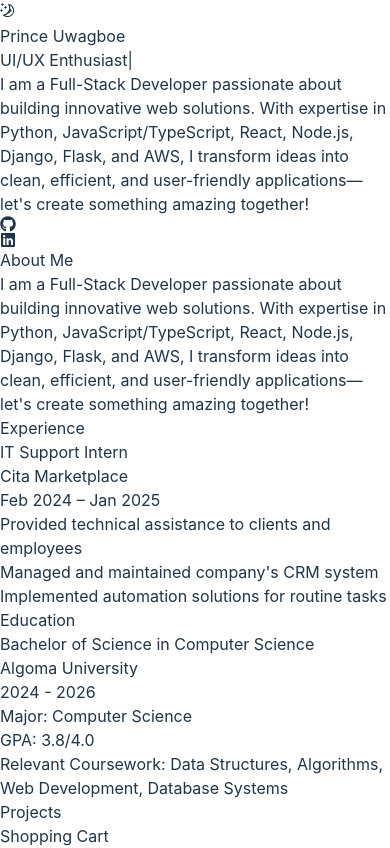
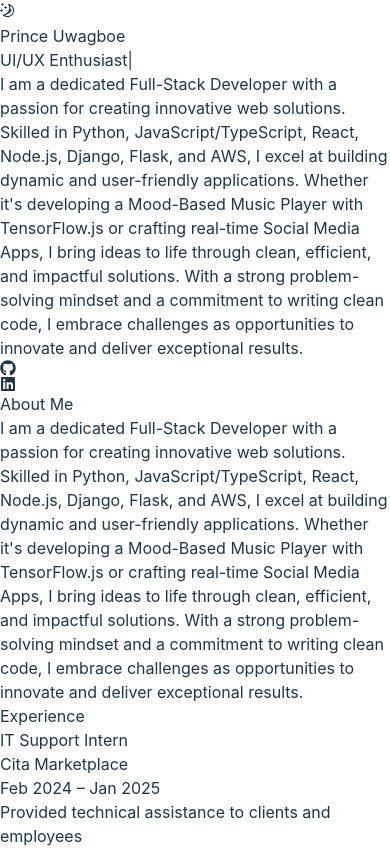
Before and after one commit to MrPrince419/resume-portfolio, a React (Vite) app: page / in a window 390 px wide. Shown: the top 848 px of the page. Built offline with nearby package versions, Linux system fonts and the light colour scheme.

Commit message:
feat: update content and enhance animations

```diff
--- a/src/components/Skills.tsx
+++ b/src/components/Skills.tsx
@@ -25,11 +25,19 @@ function Skills({ skills }: SkillsProps) {
     show: { opacity: 1, y: 0 }
   };
 
+  const skillItem = {
+    initial: { scale: 1 },
+    hover: {
+      scale: 1.05,
+      transition: { duration: 0.15 }
+    }
+  };
+
   const skillCategories = [
-    { title: 'Languages', items: skills.languages },
-    { title: 'Frameworks', items: skills.frameworks },
-    { title: 'Tools', items: skills.tools },
-    { title: 'Databases', items: skills.databases },
+    { title: 'Languages', items: skills.languages, color: 'blue' },
+    { title: 'Frameworks', items: skills.frameworks, color: 'green' },
+    { title: 'Tools', items: skills.tools, color: 'purple' },
+    { title: 'Databases', items: skills.databases, color: 'orange' },
   ];
 
   return (
@@ -37,7 +45,7 @@ function Skills({ skills }: SkillsProps) {
       <motion.h2
         initial={{ opacity: 0, y: 20 }}
         whileInView={{ opacity: 1, y: 0 }}
-        transition={{ duration: 0.5 }}
+        transition={{ duration: 0.3 }}
         viewport={{ once: true }}
         className="text-3xl font-bold mb-8 text-gray-900 dark:text-white"
       >
@@ -49,29 +57,26 @@ function Skills({ skills }: SkillsProps) {
         initial="hidden"
         whileInView="show"
         viewport={{ once: true }}
-        className="grid grid-cols-1 md:grid-cols-2 gap-8"
+        className="grid grid-cols-1 md:grid-cols-2 gap-6"
       >
         {skillCategories.map((category, categoryIndex) => (
           <motion.div
             key={categoryIndex}
             variants={item}
-            className="bg-white dark:bg-gray-800 rounded-lg shadow-lg p-6"
+            className="space-y-4"
           >
-            <h3 className="text-xl font-semibold mb-4 text-gray-900 dark:text-white">
-              {category.title}
-            </h3>
-            <div className="flex flex-wrap gap-3">
+            <h3 className="text-xl font-semibold text-gray-800 dark:text-gray-200">{category.title}</h3>
+            <div className="flex flex-wrap gap-2">
               {category.items.map((skill, skillIndex) => (
-                <motion.div
+                <motion.span
                   key={skillIndex}
-                  whileHover={{ scale: 1.1 }}
-                  whileTap={{ scale: 0.95 }}
-                  className="bg-blue-100 dark:bg-blue-900 px-4 py-2 rounded-full"
+                  variants={skillItem}
+                  initial="initial"
+                  whileHover="hover"
+                  className={`px-3 py-1 bg-${category.color}-100 dark:bg-${category.color}-900 text-${category.color}-800 dark:text-${category.color}-200 rounded-full text-sm cursor-default`}
                 >
-                  <span className="text-blue-800 dark:text-blue-200">
-                    {skill}
-                  </span>
-                </motion.div>
+                  {skill}
+                </motion.span>
               ))}
             </div>
           </motion.div>
--- a/src/data/resume.ts
+++ b/src/data/resume.ts
@@ -5,12 +5,12 @@ const resumeData = {
     email: "uwagboe.o.p@gmail.com",
     phone: "+1234567890",
     links: {
-      linkedin: "https://www.linkedin.com/in/prince-uwagboe/",
+      linkedin: "https://www.linkedin.com/in/prince05/",
       github: "https://github.com/MrPrince419",
       projects: "https://github.com/MrPrince419?tab=repositories"
     }
   },
-  intro: "I am a Full-Stack Developer passionate about building innovative web solutions. With expertise in Python, JavaScript/TypeScript, React, Node.js, Django, Flask, and AWS, I transform ideas into clean, efficient, and user-friendly applications—let's create something amazing together!",
+  intro: "I am a dedicated Full-Stack Developer with a passion for creating innovative web solutions. Skilled in Python, JavaScript/TypeScript, React, Node.js, Django, Flask, and AWS, I excel at building dynamic and user-friendly applications. Whether it's developing a Mood-Based Music Player with TensorFlow.js or crafting real-time Social Media Apps, I bring ideas to life through clean, efficient, and impactful solutions. With a strong problem-solving mindset and a commitment to writing clean code, I embrace challenges as opportunities to innovate and deliver exceptional results.",
   experience: [
     {
       title: "IT Support Intern",
@@ -27,7 +27,7 @@ const resumeData = {
     {
       degree: "Bachelor of Science in Computer Science",
       school: "Algoma University",
-      date: "2024 - 2026",
+      date: "2023 - 2026",
       description: [
         "Major: Computer Science",
         "GPA: 3.8/4.0",
@@ -53,8 +53,22 @@ const resumeData = {
       name: "Task Manager",
       description: "A real-time task management application with collaborative features",
       technologies: ["Node.js", "Express", "MongoDB", "Socket.io"],
-      demoUrl: "https://task-manager-demo.herokuapp.com",
+      demoUrl: "https://mrprince419.github.io/task-manager",
       sourceUrl: "https://github.com/MrPrince419/task-manager"
+    },
+    {
+      name: "Mood Music Player",
+      description: "A music player that suggests songs based on user's mood using TensorFlow.js",
+      technologies: ["React", "TypeScript", "TensorFlow.js", "Node.js"],
+      demoUrl: "https://mrprince419.github.io/mood-music-player",
+      sourceUrl: "https://github.com/MrPrince419/mood-music-player"
+    },
+    {
+      name: "Social Connect",
+      description: "A real-time social media platform with modern features",
+      technologies: ["React", "Firebase", "Tailwind CSS", "TypeScript"],
+      demoUrl: "https://mrprince419.github.io/social-connect",
+      sourceUrl: "https://github.com/MrPrince419/social-connect"
     }
   ]
 };
```
Also changed, not shown: 1 other file (tests, documents, lock files or other folders).
